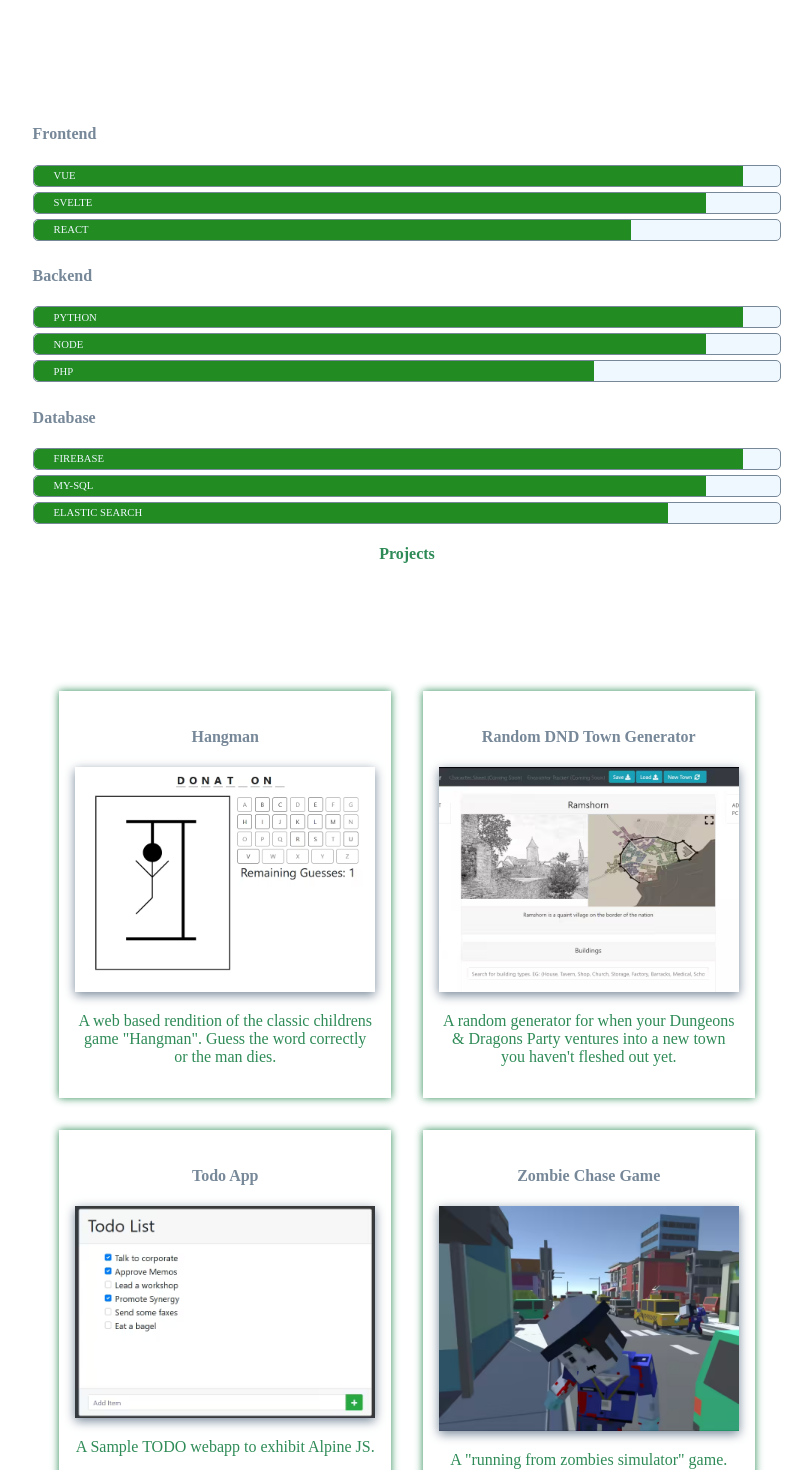
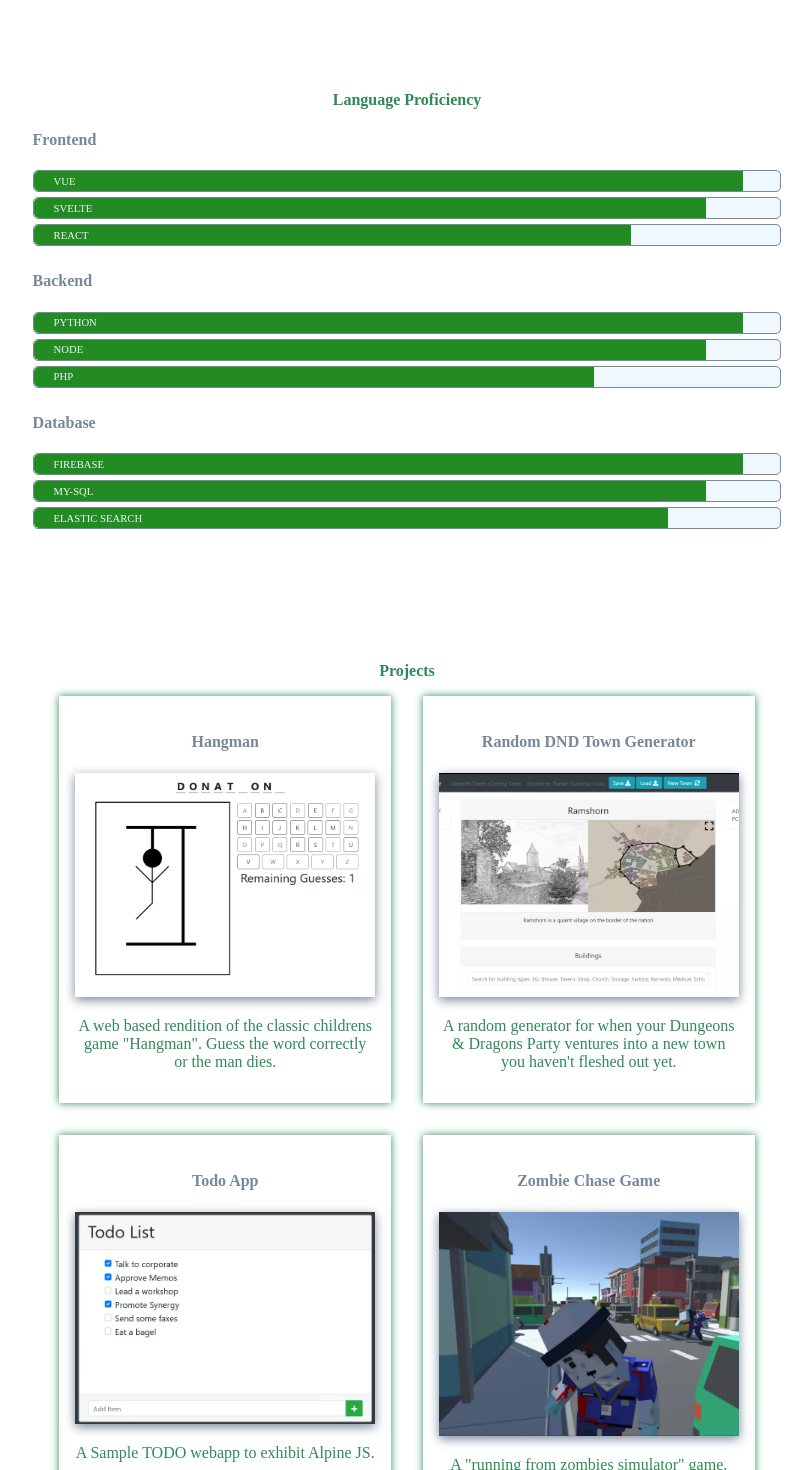
Before and after one commit to Hoppi164/hoppi164.github.io, a SvelteKit app: page / in a window 1280 px wide. Shown: the part 900-2370 px from the top of the page, without its empty margins (233-1045 px from the left). Built offline with nearby package versions, Linux system fonts and the light colour scheme.

Commit message:
Fixed positioning of headings on homepage

```diff
--- a/src/routes/+page.svelte
+++ b/src/routes/+page.svelte
@@ -20,8 +20,8 @@
 	</div>
 </section>
 
+<section class="language-badges">
 	<h3 class="flex-center">What I'm Good At</h3>
-<section class="language-badges">
 	<div class="row">
 		<div class="col-4 flex-center flex-column">
 			<h4>HTML</h4>
@@ -50,8 +50,8 @@
 	</div>
 </section>
 
+<section class="language-proficiency">
 	<h3 class="text-center">Language Proficiency</h3>
-<section class="language-proficiency">
 	<h4>Frontend</h4>
 	<div class="language-proficiency-group">
 		<ProgressBar label="VUE" value="95" />
@@ -74,14 +74,15 @@
 	</div>
 </section>
 
+<section>
 	<h3 class="text-center">Projects</h3>
-<section class="projects">
+	<div class="projects">
 		<a href="https://hoppi164.github.io/hangman/" class="project">
 			<h4>Hangman</h4>
 			<img src="/images/hangman.avif" alt="A game of hangman" />
 			<p>
-			A web based rendition of the classic childrens game "Hangman". Guess the word correctly or the
-			man dies.
+				A web based rendition of the classic childrens game "Hangman". Guess the word correctly or
+				the man dies.
 			</p>
 		</a>
 
@@ -89,8 +90,8 @@
 			<h4>Random DND Town Generator</h4>
 			<img src="/images/towngen.avif" alt="D&D Generator" />
 			<p>
-			A random generator for when your Dungeons & Dragons Party ventures into a new town you haven't
-			fleshed out yet.
+				A random generator for when your Dungeons & Dragons Party ventures into a new town you
+				haven't fleshed out yet.
 			</p>
 		</a>
 
@@ -103,8 +104,11 @@
 		<a href="https://connect.unity.com/p/zombie-chase" class="project">
 			<h4>Zombie Chase Game</h4>
 			<img src="/images/zombiechase.avif" alt="A game of zombies" />
-		<p>A "running from zombies simulator" game. You have no weapon, and no goal except: Escape.</p>
+			<p>
+				A "running from zombies simulator" game. You have no weapon, and no goal except: Escape.
+			</p>
 		</a>
+	</div>
 </section>
 
 <style>
```
Lines whose indentation alone changed are shown as unchanged.
